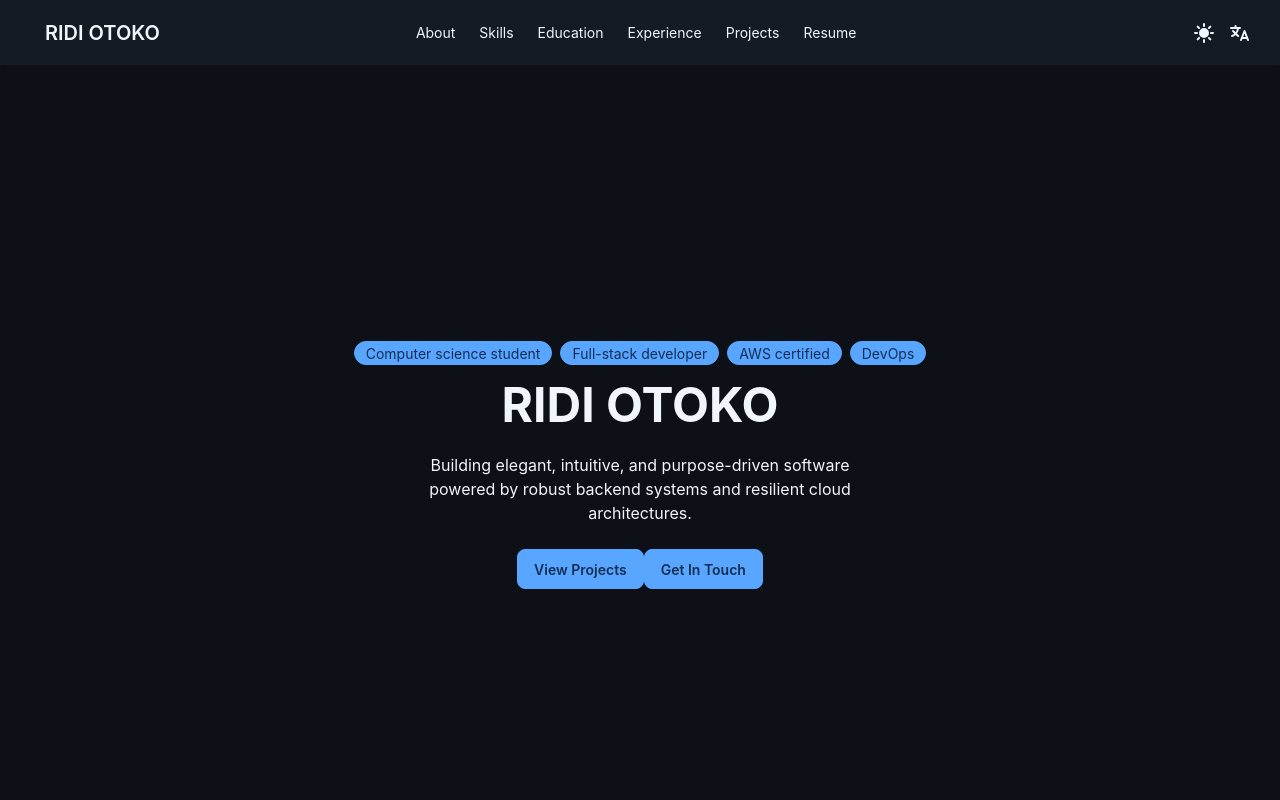
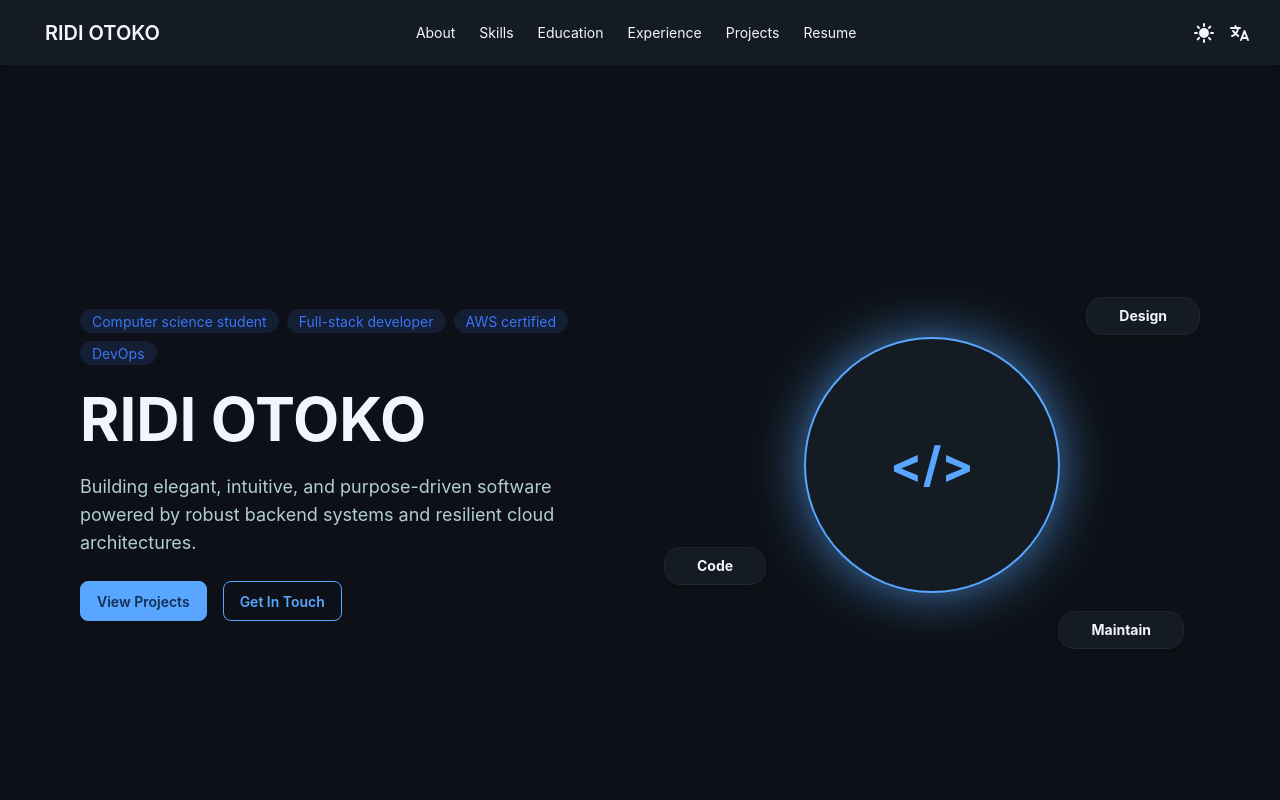
Before and after one commit to rdplus2015/r-portfolio, a React (Vite) app in the folder ui-app/: page / in a window 1280 px wide. Shown: the top 800 px of the page. Built offline with nearby package versions, Linux system fonts and the light colour scheme.

Commit message:
feat(Tag, Hero jsx files) compoonents design improved

```diff
--- a/ui-app/src/components/Tag.tsx
+++ b/ui-app/src/components/Tag.tsx
@@ -9,5 +9,5 @@ interface TagProps {
 
 // Destructured version (the one I'm keeping):
 export function Tag({ label }: TagProps) {
-  return <div className="badge badge-primary">{label}</div>
+  return <div className="badge badge-md badge-secondary">{label}</div>
 }
--- a/ui-app/src/components/sections/Hero.tsx
+++ b/ui-app/src/components/sections/Hero.tsx
@@ -8,25 +8,51 @@ export function Hero() {
         buttonTextOne: "View Projects",
         buttonTextTwo: "Get In Touch"
     }
+
     return (
         <div id={"Hero"} className="hero bg-base-100 min-h-screen">
-            <div className="hero-content text-center">
-                <div className="max-w-md">
+            <div className="hero-content flex gap-12 max-w-6xl">
 
-                <div className="flex gap-2 justify-center mb-4">
+                <div className="flex-1 flex flex-col gap-6">
+                    <div className="flex gap-2 flex-wrap">
                         <Tag label="Computer science student" />
                         <Tag label="Full-stack developer" />
                         <Tag label="AWS certified" />
                         <Tag label="DevOps" />
                     </div>
 
-                <h1 className="text-5xl font-bold">{HERO_DATA.title}</h1>
-                <p className="py-6">
+                    <h1 className="text-6xl font-bold">{HERO_DATA.title}</h1>
+                    <p className="plabely-6 text-lg text-neutral-content">
                         {HERO_DATA.description}
                     </p>
+                    <div className="flex gap-4">
                         <button className="btn btn-primary">{HERO_DATA.buttonTextOne}</button>
-                <button className="btn btn-primary">{HERO_DATA.buttonTextTwo}</button>
+                        <button className="btn btn-outline btn-primary">{HERO_DATA.buttonTextTwo}</button>
+                    </div>
+                </div>
+
+                <div className="flex-1 flex items-center justify-center">
+
+                        <div className="flex-1 relative flex items-center justify-center min-h-[400px]">
+                            <div className="w-64 h-64 rounded-full bg-base-200 border-2 border-primary shadow-[0_0_60px_-10px] shadow-primary flex items-center justify-center">
+                                <span className="text-5xl font-bold text-primary">{"</>"}</span>
+                            </div>
+
+                            <div className="card bg-base-200 shadow-md px-8 py-2 absolute top-8 right-0 border border-base-300 hover:border-primary transition-colors duration-500">
+                                <h4 className="font-bold text-sm">Design</h4>
+                            </div>
+
+                            <div className="card bg-base-200 shadow-md px-8 py-2 absolute bottom-20 left-0 border border-base-300 hover:border-primary transition-colors duration-500">
+                                <h4 className="font-bold text-sm">Code</h4>
+                            </div>
+
+                            <div className="card bg-base-200 shadow-md px-8 py-2 absolute bottom-4 right-4 border border-base-300 hover:border-primary transition-colors duration-500">
+                                <h4 className="font-bold text-sm">Maintain</h4>
                             </div>
                         </div>
                 </div>
-    )}
+
+            </div>
+        </div>
+    )
+}
```
Lines whose indentation alone changed are shown as unchanged.
